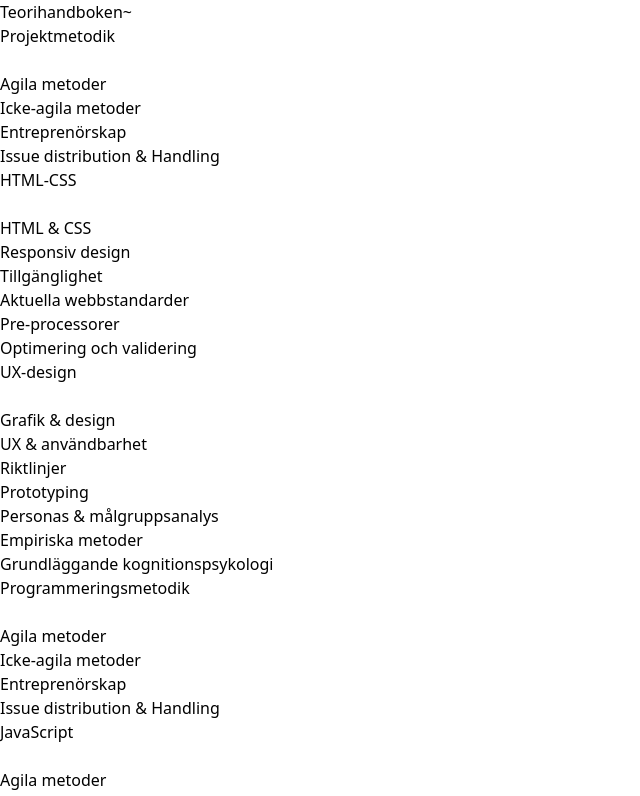
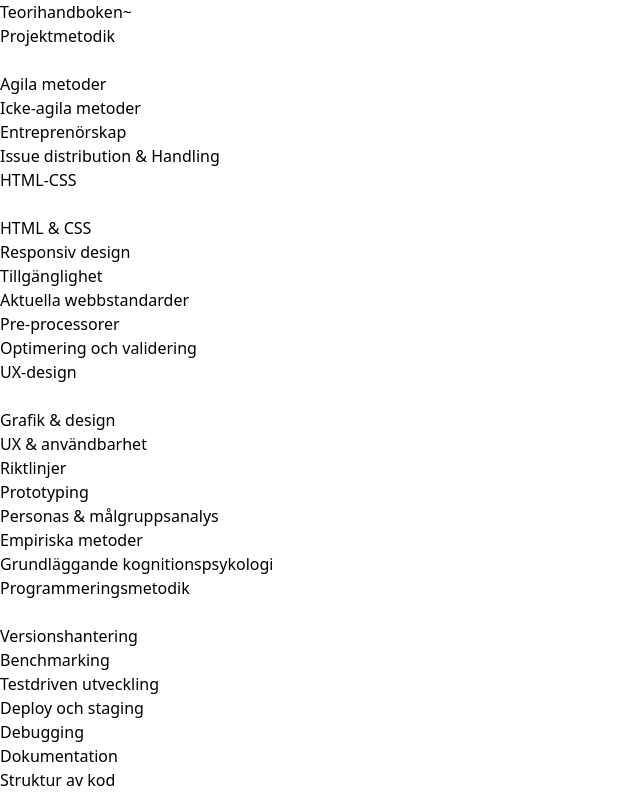
Before and after one commit to AbasBashir/Teorihandboken, a React (Vite) app in the folder my-react-app/: page / in a window 1280 px wide. Shown: the top 796 px of the page, without its empty margins (0-640 px from the left). Built offline with nearby package versions, Linux system fonts and the light colour scheme.

Commit message:
Imported Programmeringsmetodik component to Navbar component.

```diff
--- a/my-react-app/src/Navbar.jsx
+++ b/my-react-app/src/Navbar.jsx
@@ -4,6 +4,7 @@ import Projektmetodik from './Projektmetodik';
 import useSubnavState from './useSubnavState';
 import HTMLCSS from './HTMLCSS';
 import UxDesign from '../UxDesign';
+import Programmeringsmetodik from './Programmeringsmetodik';
 
 function Navbar() {
 
@@ -55,7 +56,7 @@ function Navbar() {
                 <img src={menuDown} alt="menu icon" className="w-8 h-8 mr-4 cursor-pointer hover:text-black" />
             </div>
             <div className={`transition-all duration-100 ${isSubnavVisibleProgrammeringsMetodik ? 'opacity-100 scale-y-10' : 'opacity-0 scale-y-0 h-0'}`}>
-                <Projektmetodik />
+                <Programmeringsmetodik />
             </div>
         </div>
 
```
